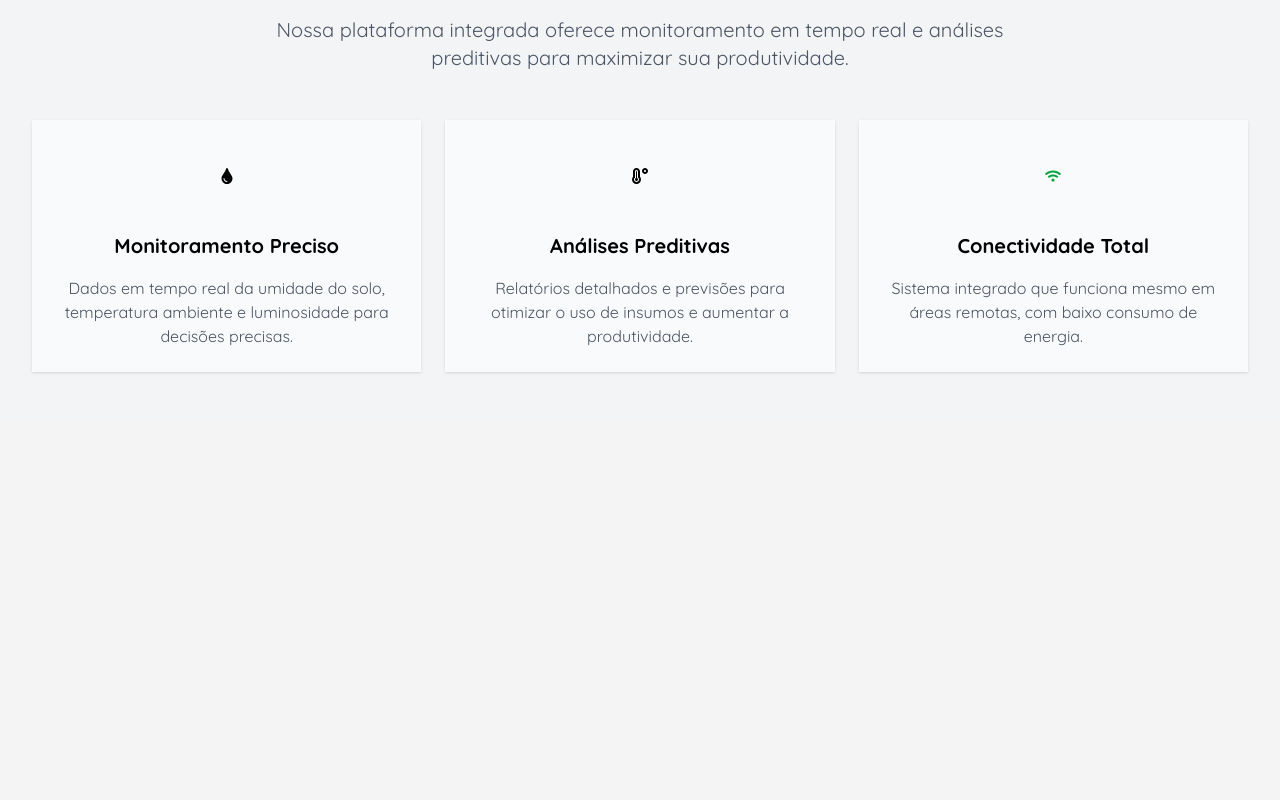
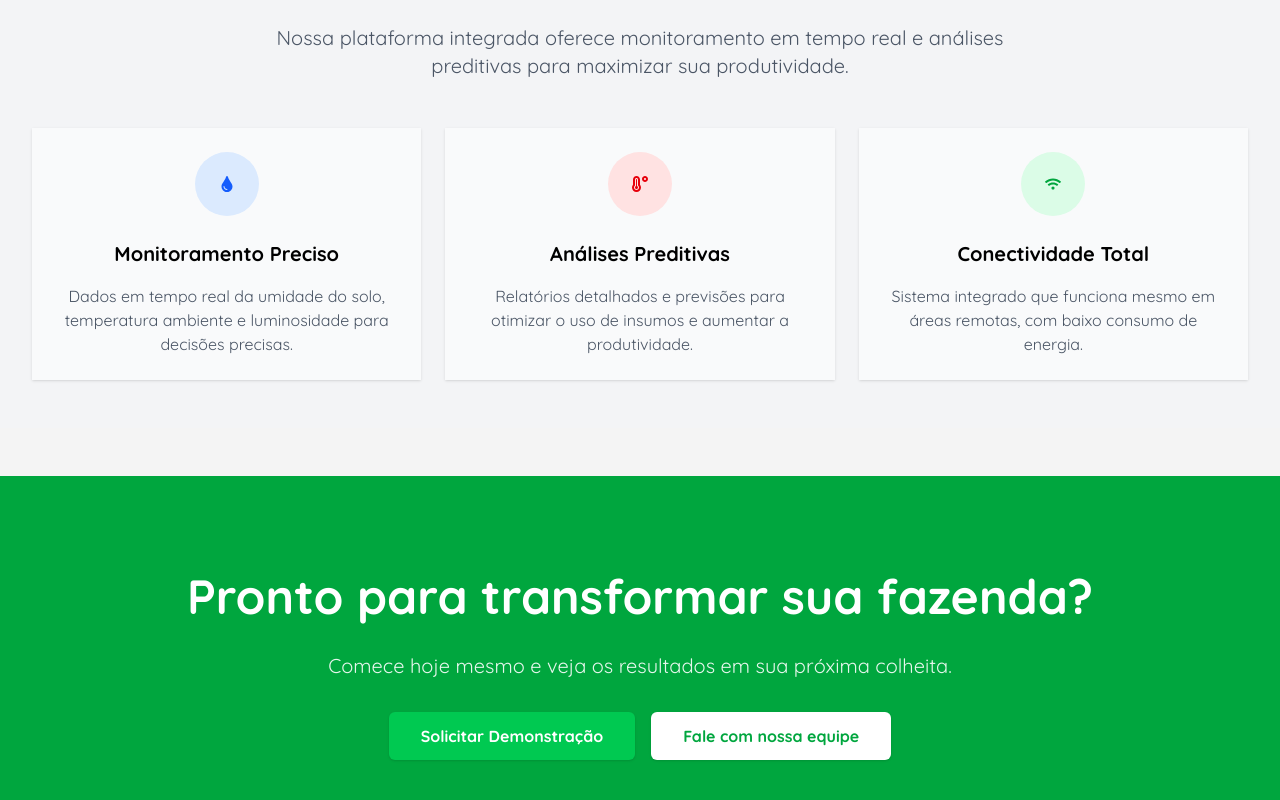
Before and after one commit to RodrigoM2004/smartfarm-reading-mss, a React (Vite) app in the folder frontend/: page / in a window 1280 px wide. Shown: the part 800-1600 px from the top of the page. Before the commit the page ends 1268 px from the top, so only its background shows below. Built offline with nearby package versions, Linux system fonts and the light colour scheme.

Commit message:
feat: adiciona footer para landing page

```diff
--- a/frontend/src/components/Footer.jsx
+++ b/frontend/src/components/Footer.jsx
@@ -1,3 +1,20 @@
+import Button from "./ui/Button";
+
 export default function Footer() {
-
+  return (
+    <div className="bg-green-600 bg-gradient-to-b py-12">
+      <div className="container mx-auto text-center text-white py-12 px-4">
+        <h2 className="font-bold text-4xl md:text-5xl mb-8">
+          Pronto para transformar sua fazenda?
+        </h2>
+        <p className="text-xl mb-8 opacity-90">
+          Comece hoje mesmo e veja os resultados em sua próxima colheita.
+        </p>
+        <div className="flex justify-center gap-4 flex-wrap">
+          <Button> Solicitar Demonstração</Button>
+          <Button background="bg-white" text="text-green-600" hover="hover:bg-gray-200">Fale com nossa equipe</Button>
+        </div>
+      </div>
+    </div>
+  );
 }
--- a/frontend/src/components/ui/Button.jsx
+++ b/frontend/src/components/ui/Button.jsx
@@ -1,12 +1,11 @@
 import React from "react";
 
-const Button = ({ children, onClick, type = "button", className = "" }) => {
+const Button = ({ children, onClick, type = "button", background = "bg-green-500", hover = "hover:bg-green-600", text = "text-white", className = "" }) => {
   return (
     <button
       type={type}
       onClick={onClick}
-      style={{ color: "white" }}
-      className={`bg-green-500 hover:bg-green-600 focus:outline-none focus:ring-2 focus:ring-green-500 focus:ring-offset-2 text-white font-semibold py-2 px-4 rounded-md shadow-sm transition duration-300 ease-in-out cursor-pointer ${className}`}>
+      className={`${background} ${hover} focus:outline-none focus:ring-2 focus:ring-green-500 focus:ring-offset-2 ${text} font-semibold py-3 px-8 rounded-md shadow-sm transition duration-300 ease-in-out cursor-pointer ${className}`}>
       {children}
     </button>
   );
--- a/frontend/src/pages/landing/LandingPage.jsx
+++ b/frontend/src/pages/landing/LandingPage.jsx
@@ -83,7 +83,8 @@ export default function LandingPage() {
               "Dados em tempo real da umidade do solo, temperatura ambiente e luminosidade para decisões precisas."
             }
             icon={<FaTint />}
-            iconColor={"blue"}
+            iconColor={"text-blue-600"}
+            iconBg={"bg-blue-100"}
           ></Card>
           <Card
             title={"Análises Preditivas"}
@@ -91,7 +92,8 @@ export default function LandingPage() {
               "Relatórios detalhados e previsões para otimizar o uso de insumos e aumentar a produtividade."
             }
             icon={<FaTemperatureHigh />}
-            iconColor={"red"}
+            iconColor={"text-red-600"}
+            iconBg={"bg-red-100"}
           ></Card>
           <Card
             title={"Conectividade Total"}
@@ -99,7 +101,8 @@ export default function LandingPage() {
               "Sistema integrado que funciona mesmo em áreas remotas, com baixo consumo de energia."
             }
             icon={<FaWifi />}
-            iconColor={"green"}
+            iconColor={"text-green-600"}
+            iconBg={"bg-green-100"}
           ></Card>
         </div>
       </div>
--- a/frontend/src/pages/landing/components/Card.jsx
+++ b/frontend/src/pages/landing/components/Card.jsx
@@ -1,9 +1,9 @@
-export default function Card({ title, description, icon, iconColor }) {
+export default function Card({ title, description, icon, iconColor, iconBg }) {
 
   return (
     <div className="card h-full border-0 shadow-sm hover:shadow-lg transition-all duration-300 bg-gray-50">
       <div className="card-body p-6 text-center">
-        <div className={`bg-${iconColor}-100 text-${iconColor}-600 rounded-full p-4 mb-6 mx-auto w-16 h-16 flex items-center justify-center`}>
+        <div className={`${iconBg} ${iconColor} rounded-full p-4 mb-6 mx-auto w-16 h-16 flex items-center justify-center`}>
             {icon}
         </div>
         <h4 className="font-bold text-xl mb-4">{title}</h4>
```
